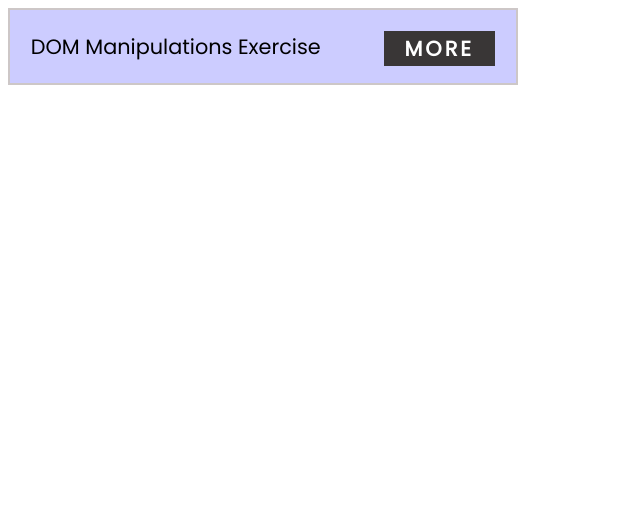
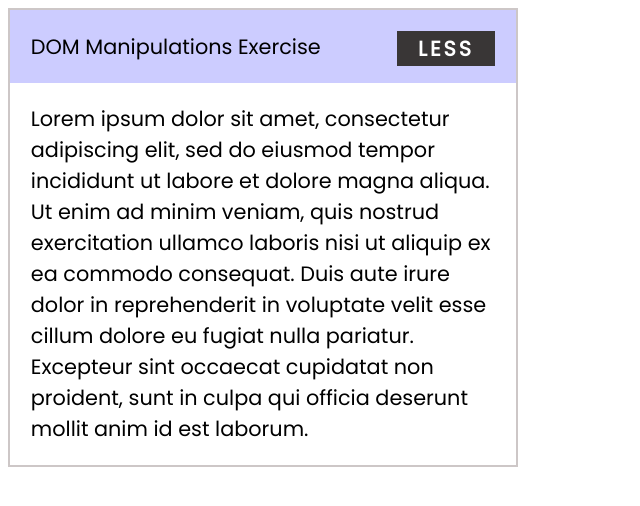
Before and after one commit to BaiToshoo/SoftUni-JS-Front-End, a plain HTML site: page 05. DOM Introduction/03. Accordion/accordion.html in a window 1280 px wide. Both pictures are taken after a click on the element "MORE". Shown: the whole page, without its empty margins (0-640 px from the left). Drawn offline with Linux system fonts and the light colour scheme.

Commit message:
03. Accordion done

```diff
--- a/05. DOM Introduction/03. Accordion/accordion.js
+++ b/05. DOM Introduction/03. Accordion/accordion.js
@@ -1,3 +1,12 @@
 function toggle() {
-    console.log('TODO:...');
+    let button = document.getElementsByClassName('button')[0];
+    let text = document.getElementById('extra');
+
+    if (button.textContent === 'More') {
+        button.textContent = 'Less';
+        text.style.display = 'block';
+    } else {
+        button.textContent = 'More';
+        text.style.display = 'none';
+    }
 }
```
Also changed, not shown: 05. DOM Introduction/03. Accordion/accordion.html (line endings or trailing spaces).
